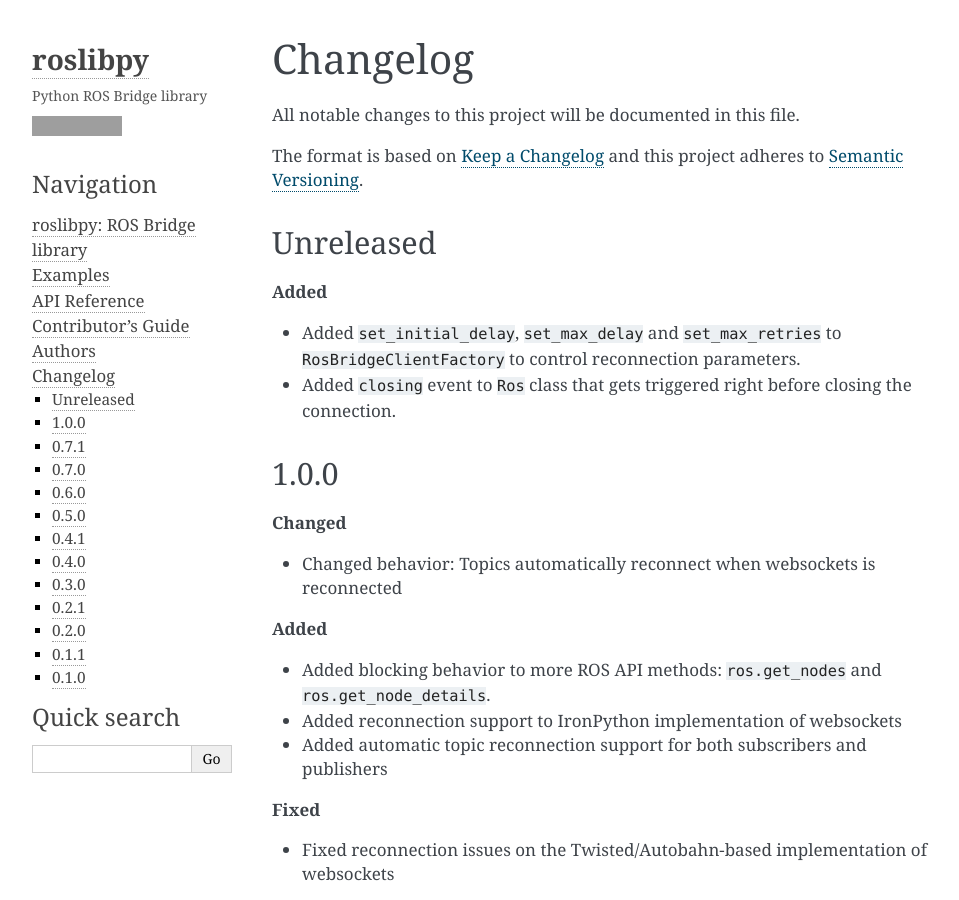
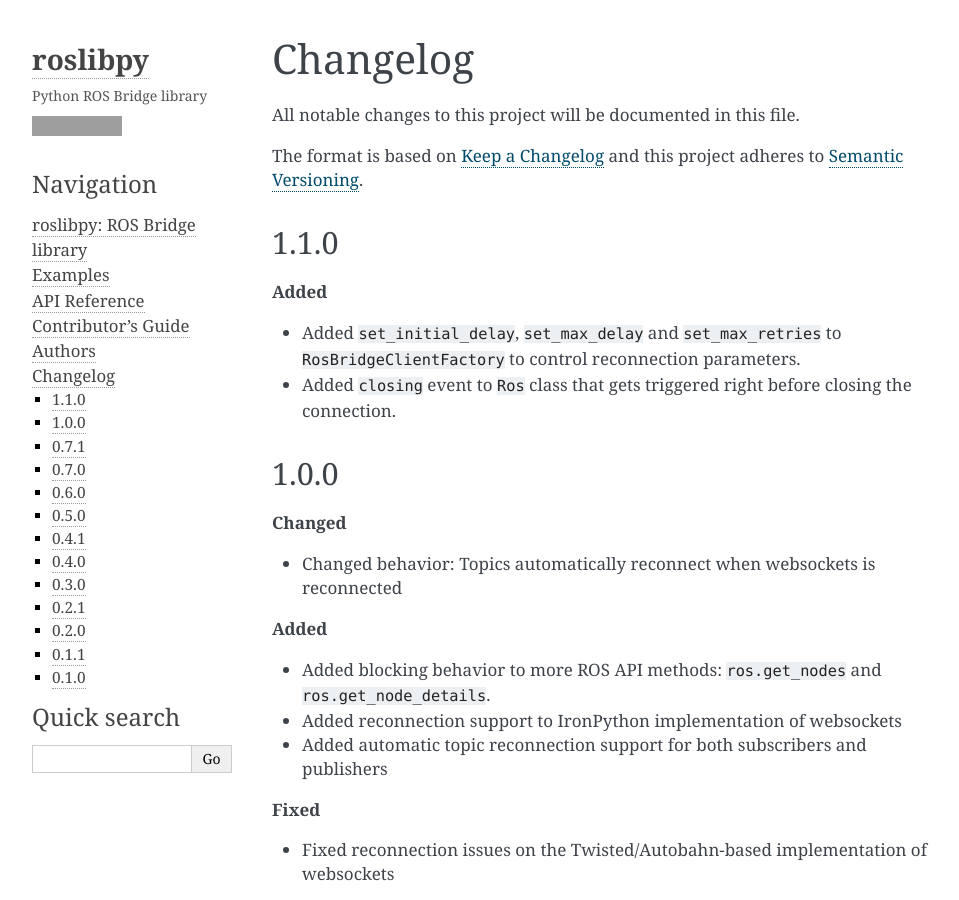
Before and after one commit to gramaziokohler/roslibpy, a Sphinx documentation site: the page built from docs/changelog.rst, in a window 1280 px wide and 900 px high. Shown: the whole window, without its empty margins (148-1107 px from the left). Built offline with Sphinx 7.4.7, drawn with Linux system fonts in a browser that asks for light colours; grey boxes are pictures that could not be loaded.

Commit message:
Bump version to 1.1.0

```diff
--- a/CHANGELOG.rst
+++ b/CHANGELOG.rst
@@ -7,7 +7,7 @@
 The format is based on `Keep a Changelog <http://keepachangelog.com/en/1.0.0/>`_
 and this project adheres to `Semantic Versioning <http://semver.org/spec/v2.0.0.html>`_.
 
-Unreleased
+1.1.0
 ----------
 
 **Added**
--- a/docs/conf.py
+++ b/docs/conf.py
@@ -25,7 +25,7 @@
 year = '2019'
 author = 'Gramazio Kohler Research'
 copyright = '{0}, {1}'.format(year, author)
-version = release = '1.0.0'
+version = release = '1.1.0'
 
 pygments_style = 'trac'  # Perhaps change to sphinx
 templates_path = ['.']
--- a/src/roslibpy/__version__.py
+++ b/src/roslibpy/__version__.py
@@ -4,7 +4,7 @@
 __title__ = 'roslibpy'
 __description__ = 'Python ROS Bridge library.'
 __url__ = 'https://github.com/gramaziokohler/roslibpy'
-__version__ = '1.0.0'
+__version__ = '1.1.0'
 __author__ = 'Gramazio Kohler Research'
 __author_email__ = 'gramaziokohler@arch.ethz.ch'
 __license__ = 'MIT license'
```
Also changed, not shown: .bumpversion.cfg.
